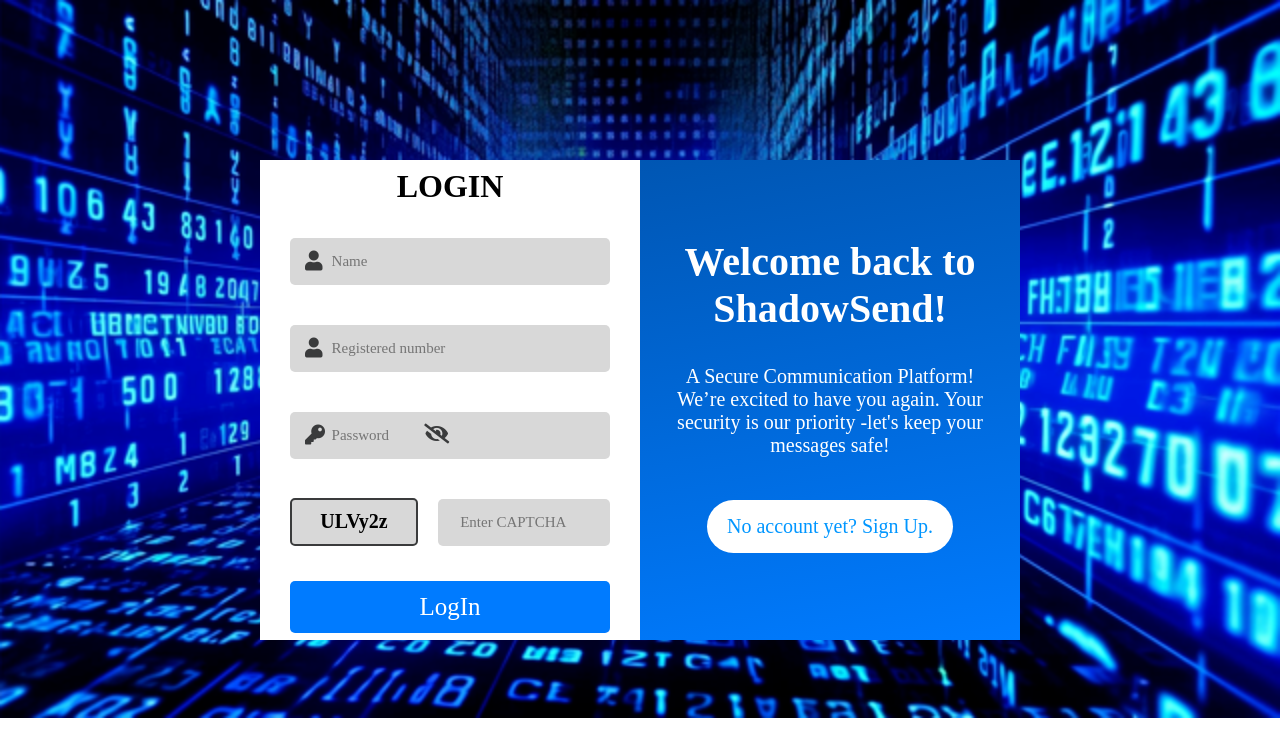
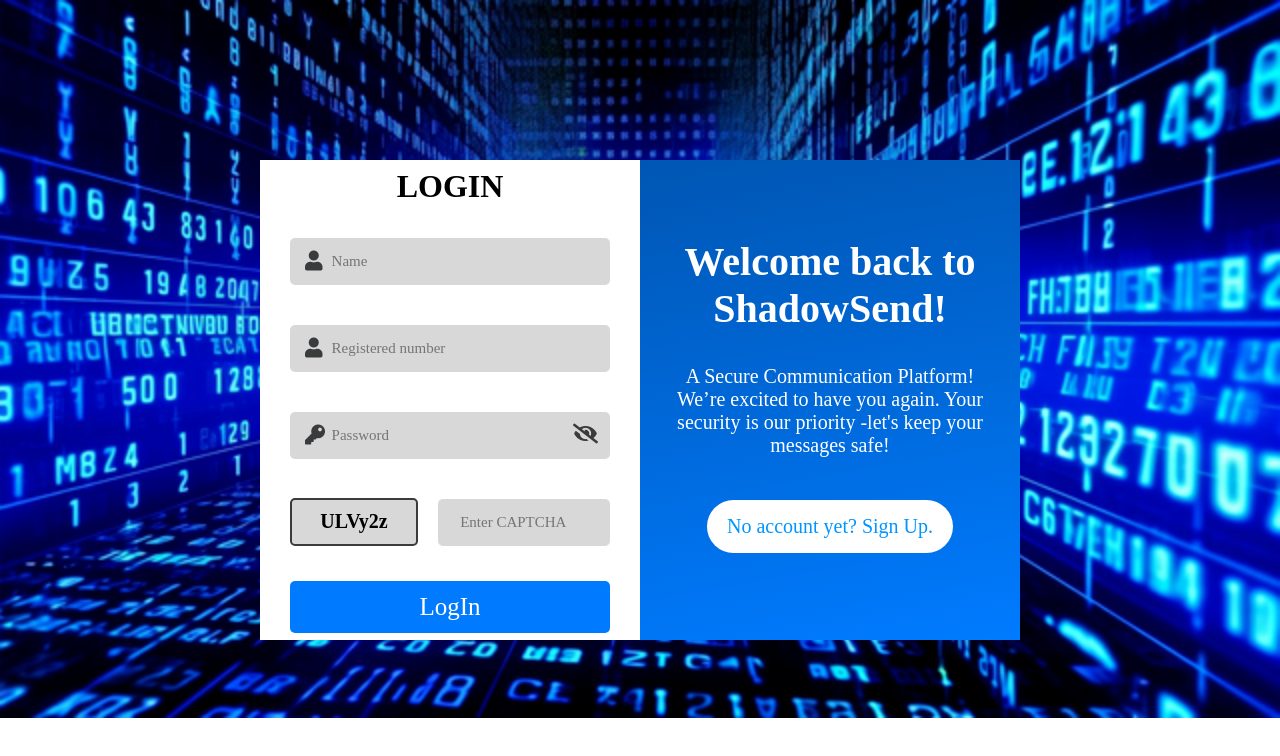
Before and after one commit to Dev-Tuhin01/ShadowSend-Client, a React (Create React App) app: page / in a window 1280 px wide. Shown: the top 756 px of the page. Built offline with nearby package versions, Linux system fonts and the light colour scheme.

Commit message:
Minor changes in login form's css

```diff
--- a/src/Forms.css
+++ b/src/Forms.css
@@ -263,7 +263,7 @@
 
 .toggle-password{
   position: absolute;
-  right: 13%;
+  right: -80%;
   top: 66.5%;
   transform: translateY(-50%);
   cursor: pointer;
```
